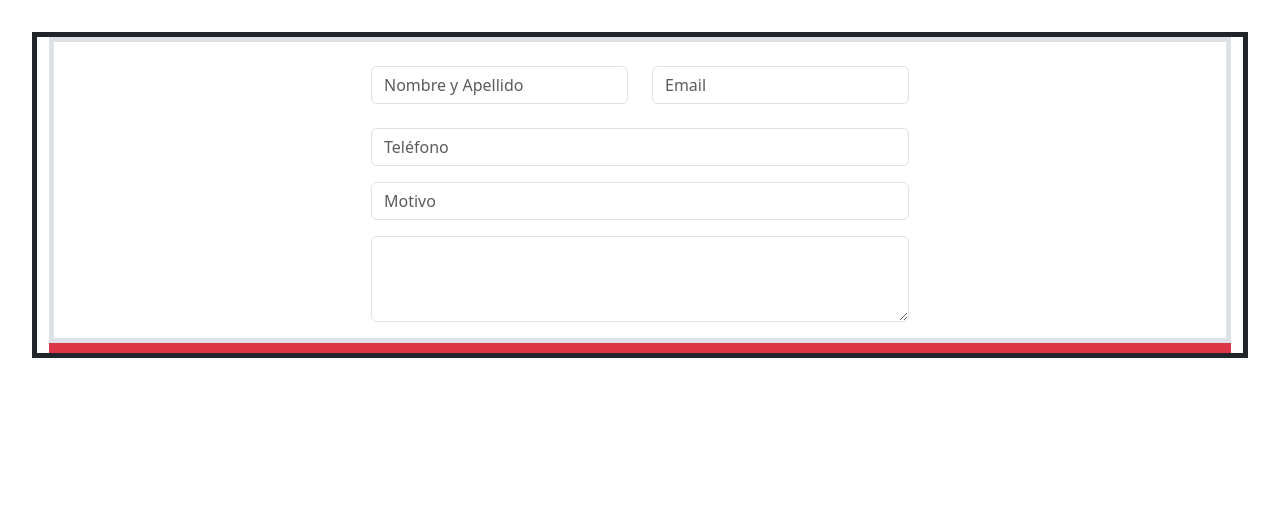
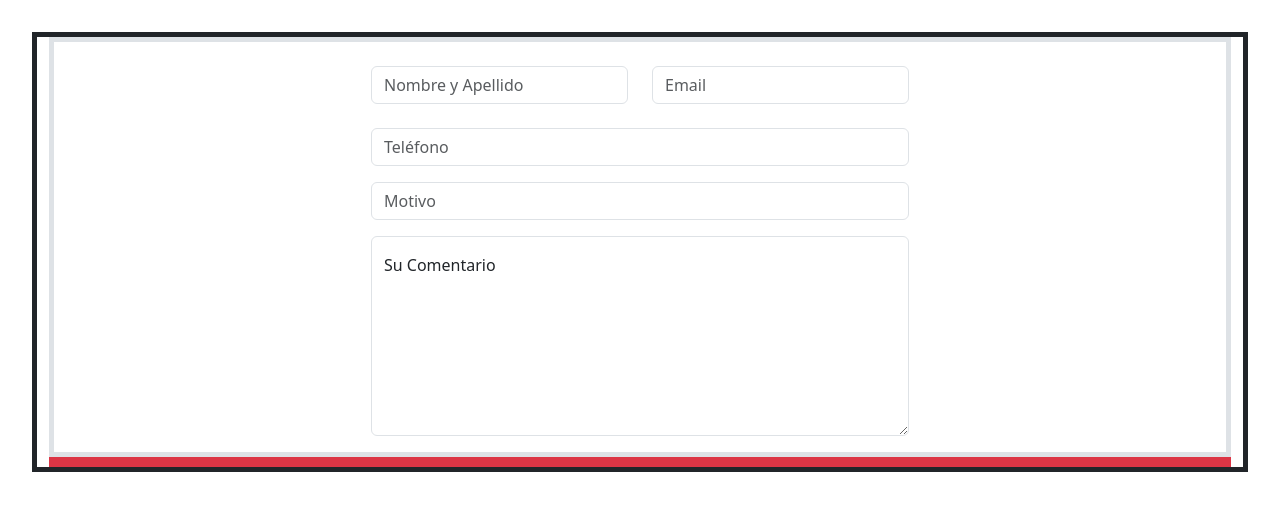
Before and after one commit to LFALVAREZ84/Frontend-SGH, a React (Vite) app: page /ContactoClientes in a window 1280 px wide. Shown: the top 510 px of the page. Built offline with nearby package versions, Linux system fonts and the light colour scheme.

Commit message:
cambie motivos del mensaje

```diff
--- a/src/Componentes/ContactoClientes/ContactoClientes.jsx
+++ b/src/Componentes/ContactoClientes/ContactoClientes.jsx
@@ -28,15 +28,19 @@
 
               <Form.Control placeholder="Motivo" />
             </Form.Group>
+            <FloatingLabel controlId="floatingTextarea2" label="Su Comentario">
+        <Form.Control
+          as="textarea"
+          placeholder="Leave a comment here"
+          style={{ height: '200px' }}
+        />
+      </FloatingLabel>
 
           </Form>
 
 
         </Form.Group>
-        <Form.Group className="mb-3" controlId="exampleForm.ControlTextarea1">
 
-          <Form.Control as="textarea" rows={3} />
-        </Form.Group>
 
       </Form>
     </div>
```
